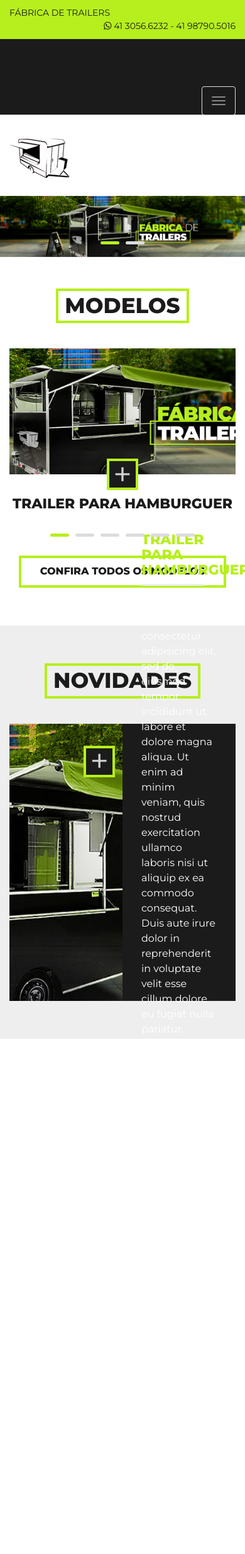
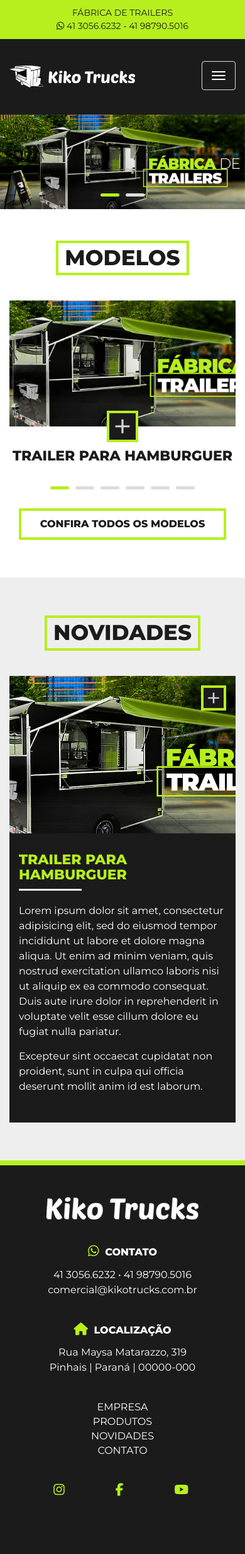
Before and after one commit to PauloRobertoM/kiko-trucks, a PHP site: page / in a window 390 px wide. Shown: the whole page at 63% size. Before the commit the page ends 1649 px from the top, so only its background shows below. Run offline with PHP 8.4, Linux system fonts and the light colour scheme; some libraries are stand-ins or nearby versions.

Commit message:
Avançando

```diff
--- a/assets/css/style.css
+++ b/assets/css/style.css
@@ -284,11 +284,61 @@ ul.nav>li>a:hover {
     background: #b6ef1d;
 }
 
+footer {
+    padding: 100px 0;
+    background: #1b1b1b;
+    border-top: 8px solid #b6ef1d;
+}
+footer .itens {
+    display: flex;
+    align-items: center;
+    justify-content: space-between;
+}
+footer h4 {
+    font-size: 16px;
+    font-weight: bold;
+    color: #fff;
+    text-transform: uppercase;
+    margin: 0 0 15px;
+}
+footer p {
+    font-size: 16px;
+    color: #fff;
+    margin: 0;
+}
+footer .fa {
+    font-size: 20px;
+    color: #b6ef1d;
+    margin-right: 5px;
+}
+footer ul {
+    margin: 0;
+}
+footer li {
+    margin: 0;
+}
+footer li>a {
+    font-size: 16px;
+    color: #fff;
+    text-transform: uppercase;
+}
+footer li>a:hover {
+    font-weight: bold;
+    color: #fff;
+}
+
 /* --- MOBILE --- */
 @media (max-width: 767px) {
+    .topo p {
+        float: none!important;
+        text-align: center;
+    }
+    .navbar-header img {
+        width: 200px;
+    }
     #bs-example-navbar-collapse-1 {
         float: none;
-        background: transparent;
+        background: #1b1b1b;
         z-index: 300;
         position: relative;
         min-height: 300px;
@@ -296,14 +346,14 @@ ul.nav>li>a:hover {
         padding: 10px 30px;
         width: 100%;
         margin: 0 auto;
-        top: -30px;
+        top: -39px;
     }
     .navbar-toggle {
         padding: 15px 15px;
-        margin-top: 20px;
+        margin-top: 35px;
     }
-    .navbar-toggle {
-        margin-top: 75px;
+    .navbar-default .navbar-toggle .icon-bar {
+        background-color: #fff;
     }
     .navbar-header {
         height: 90px;
@@ -324,12 +374,71 @@ ul.nav>li>a:hover {
         display: block!important;
         margin: 10px 0 0 0;
     }
+    ul.nav>li:after {
+        display: none;
+    }
     .navbar-nav>li>a {
         padding: 15px 10px!important;
     }
+    .redes-sociais {
+        justify-content: space-evenly;
+    }
+    .vitrine img {
+        height: 150px;
+        object-fit: cover;
+    }
+    .novidades .itens {
+        display: block;
+    }
+    .novidades .item {
+        width: 100%;
+        height: auto;
+    }
+    .novidades .btn-mais {
+        font-size: 40px;
+        width: 40px;
+        height: 40px;
+        right: 30px;
+        margin-top: 15px;
+    }
+    .novidades img {
+        width: 100%;
+        height: 250px;
+        object-fit: cover;
+    }
+    .novidades .item:last-child {
+        padding: 30px 15px;
+    }
+    footer {
+        padding: 50px 0;
+    }
+    footer .itens {
+        text-align: center;
+        display: block;
+    }
+    footer .item {
+        margin-bottom: 40px;
+    }
+    footer img {
+        margin: 0 auto;
+    }
 }
 @media (min-width: 768px) and (max-width: 991px) {
-
+    .navbar-header img {
+        width: 200px;
+    }
+    ul.nav>li>a {
+        font-size: 12px;
+        padding: 0 10px;
+    }
+    footer img {
+        width: 150px;
+    }
+    footer h4,
+    footer p,
+    footer li>a {
+        font-size: 12px;
+    }
 }
 @media (min-width: 992px) and (max-width: 1100px) {
 
--- a/assets/js/script.js
+++ b/assets/js/script.js
@@ -35,4 +35,7 @@
             }
         }
     });
+    $("#produtos").hover( function (e) {
+        $("#div-produto").show('slow');
+    });
 })(jQuery, window);
--- a/components/footer.php
+++ b/components/footer.php
@@ -1,5 +1,34 @@
         <footer>
-
+			<div class="container">
+				<div class="itens">
+					<div class="item">
+						<img src="assets/images/logo-footer-kiko-trucks.png" class="img-responsive" alt="">
+					</div><!-- item -->
+					<div class="item">
+						<h4><i class="fa fa-whatsapp" aria-hidden="true"></i> Contato</h4>
+						<p>41 3056.6232 • 41 98790.5016<br />comercial@kikotrucks.com.br</p>
+					</div><!-- item -->
+					<div class="item">
+						<h4><i class="fa fa-home" aria-hidden="true"></i> Localização</h4>
+						<p>Rua Maysa Matarazzo, 319<br />Pinhais | Paraná | 00000-000</p>
+					</div><!-- item -->
+					<div class="item">
+						<ul>
+							<li><a href="">empresa</a></li>
+							<li><a href="">produtos</a></li>
+							<li><a href="">novidades</a></li>
+							<li><a href="">contato</a></li>
+						</ul>
+					</div><!-- item -->
+					<div class="item">
+						<div class="redes-sociais">
+                            <a href=""><i class="fa fa-instagram" aria-hidden="true"></i></a>
+                            <a href=""><i class="fa fa-facebook" aria-hidden="true"></i></a>
+                            <a href=""><i class="fa fa-youtube-play" aria-hidden="true"></i></a>
+                        </div>
+					</div><!-- item -->
+				</div><!-- itens -->
+			</div><!-- container -->
         </footer>
 
         <script type='text/javascript' src='assets/js/jquery.js'></script>
--- a/components/header.php
+++ b/components/header.php
@@ -51,7 +51,12 @@
                         <ul class="nav navbar-nav">
                             <li><a href="">HOME</a></li>
                             <li><a href="">EMPRESA</a></li>
-                            <li><a href="">PRODUTOS</a></li>
+                            <li>
+                                <a href="" id="produtos">PRODUTOS</a>
+                                <div class="div-produto">
+
+                                </div><!-- div-produto -->
+                            </li>
                             <li><a href="">NOVIDADES</a></li>
                             <li><a href="">CONTATO</a></li>
                             <li class="redes-sociais">
```
Also changed, not shown: assets/images/logo-footer-kiko-trucks.png (added), 1 other file.
